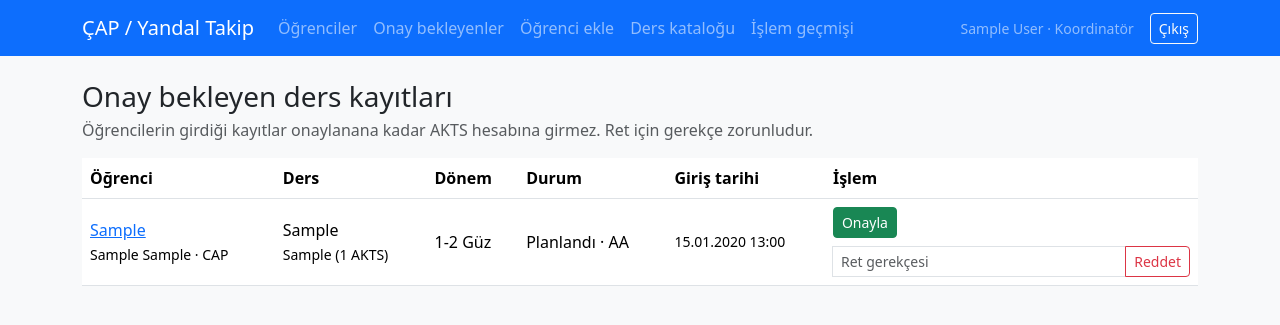
After one commit to Berkaytemur19/cap-yandal-takip, a Django app: page /onay-bekleyenler/ in a window 1280 px wide. The commit adds this page. Shown: the top 325 px of the page. Run offline with Django 5.2, Linux system fonts and the light colour scheme; a user stored in the database is signed in; tables that the repository leaves empty hold one stand-in row (values such as "Sample post").

Commit message:
Onay bekleyenler ekranı: koordinatör öğrenci girişlerini onaylar / gerekçeyle reddeder
Co-Authored-By: Claude Opus 5.5 <noreply@anthropic.com>

```diff
--- a/takip/templates/takip/ana_sayfa.html
+++ b/takip/templates/takip/ana_sayfa.html
@@ -14,6 +14,7 @@
   </div></div></div>
   <div class="col-6 col-lg-3"><div class="card"><div class="card-body">
     <div class="text-muted small">Onay bekleyen ders kaydı</div><div class="fs-3 fw-semibold">{{ sayilar.bekleyen }}</div>
+    {% if user.koordinator_mu %}<a class="stretched-link small" href="{% url 'onay_bekleyenler' %}">İncele</a>{% endif %}
   </div></div></div>
   <div class="col-6 col-lg-3"><div class="card"><div class="card-body">
     <div class="text-muted small">Katalogdaki aktif ders</div><div class="fs-3 fw-semibold">{{ sayilar.aktif_ders }}</div>
--- /dev/null
+++ b/takip/templates/takip/onay_bekleyenler.html
@@ -0,0 +1,38 @@
+{% extends 'base.html' %}
+{% block baslik %}Onay bekleyenler{% endblock %}
+{% block icerik %}
+<h1 class="h3 mb-1">Onay bekleyen ders kayıtları</h1>
+<p class="text-muted">Öğrencilerin girdiği kayıtlar onaylanana kadar AKTS hesabına girmez. Ret için gerekçe zorunludur.</p>
+
+<div class="table-responsive">
+<table class="table bg-white align-middle">
+  <thead><tr><th>Öğrenci</th><th>Ders</th><th>Dönem</th><th>Durum</th><th>Giriş tarihi</th><th>İşlem</th></tr></thead>
+  <tbody>
+  {% for d in denemeler %}
+    {% with o=d.liste_kalemi.ogrenci %}
+    <tr>
+      <td><a href="{% url 'ogrenci_detay' o.pk %}">{{ o.ogrenci_no }}</a><br><span class="small">{{ o.ad_soyad }} · {{ o.program_turu }}</span></td>
+      <td>{{ d.liste_kalemi.ders.kod }}<br><span class="small">{{ d.liste_kalemi.ders.ad }} ({{ d.liste_kalemi.ders.akts }} AKTS)</span></td>
+      <td>{{ d.donem }}</td>
+      <td>{{ d.get_durum_display }}{% if d.harf_notu %} · {{ d.harf_notu }}{% endif %}</td>
+      <td class="small">{{ d.olusturulma|date:"d.m.Y H:i" }}</td>
+      <td style="min-width: 18rem">
+        <form method="post" action="{% url 'deneme_onayla' d.pk %}" class="mb-2">
+          {% csrf_token %}
+          <button class="btn btn-sm btn-success">Onayla</button>
+        </form>
+        <form method="post" action="{% url 'deneme_reddet' d.pk %}" class="input-group input-group-sm">
+          {% csrf_token %}
+          <input class="form-control" name="gerekce" placeholder="Ret gerekçesi" required>
+          <button class="btn btn-outline-danger">Reddet</button>
+        </form>
+      </td>
+    </tr>
+    {% endwith %}
+  {% empty %}
+    <tr><td colspan="6" class="text-muted">Onay bekleyen kayıt yok.</td></tr>
+  {% endfor %}
+  </tbody>
+</table>
+</div>
+{% endblock %}
--- a/takip/urls.py
+++ b/takip/urls.py
@@ -11,5 +11,8 @@ urlpatterns = [
     path('dersler/', views.ders_katalogu, name='ders_katalogu'),
     path('dersler/<int:pk>/duzenle/', views.ders_duzenle, name='ders_duzenle'),
     path('dersler/<int:pk>/aktiflik/', views.ders_aktiflik, name='ders_aktiflik'),
+    path('onay-bekleyenler/', views.onay_bekleyenler, name='onay_bekleyenler'),
+    path('denemeler/<int:pk>/onayla/', views.deneme_onayla, name='deneme_onayla'),
+    path('denemeler/<int:pk>/reddet/', views.deneme_reddet, name='deneme_reddet'),
     path('islem-gecmisi/', views.islem_gecmisi, name='islem_gecmisi'),
 ]
--- a/takip/views.py
+++ b/takip/views.py
@@ -176,3 +176,44 @@ def islem_gecmisi(request):
     kayitlar = IslemKaydi.objects.select_related('kullanici')
     sayfa = Paginator(kayitlar, 50).get_page(request.GET.get('sayfa'))
     return render(request, 'takip/islem_gecmisi.html', {'sayfa': sayfa})
+
+
+# ---------------------------------------------------------------------------
+# Onay bekleyen ders kayıtları (koordinatör)
+# ---------------------------------------------------------------------------
+
+@rol_gerekli(KOORD)
+def onay_bekleyenler(request):
+    """Öğrencilerin girdiği, onay bekleyen ders denemeleri. En eski kayıt en üstte."""
+    denemeler = (
+        DersDenemesi.objects.filter(onay_durumu=OnayDurumu.BEKLIYOR)
+        .select_related('liste_kalemi__ogrenci', 'liste_kalemi__ders', 'donem', 'giren')
+        .order_by('olusturulma')
+    )
+    return render(request, 'takip/onay_bekleyenler.html', {'denemeler': denemeler})
+
+
+@require_POST
+@rol_gerekli(KOORD)
+def deneme_onayla(request, pk):
+    deneme = get_object_or_404(DersDenemesi, pk=pk)
+    try:
+        services.deneme_onayla(request.user, deneme)
+    except services.IslemHatasi as hata:
+        messages.error(request, str(hata))
+    else:
+        messages.success(request, f'{deneme.liste_kalemi} ({deneme.donem}) onaylandı.')
+    return redirect('onay_bekleyenler')
+
+
+@require_POST
+@rol_gerekli(KOORD)
+def deneme_reddet(request, pk):
+    deneme = get_object_or_404(DersDenemesi, pk=pk)
+    try:
+        services.deneme_reddet(request.user, deneme, request.POST.get('gerekce', '').strip())
+    except services.IslemHatasi as hata:
+        messages.error(request, str(hata))
+    else:
+        messages.success(request, f'{deneme.liste_kalemi} ({deneme.donem}) reddedildi.')
+    return redirect('onay_bekleyenler')
--- a/templates/base.html
+++ b/templates/base.html
@@ -19,6 +19,7 @@
       <ul class="navbar-nav me-auto">
         {% if user.koordinator_mu %}
           <li class="nav-item"><a class="nav-link" href="{% url 'ogrenci_listesi' %}">Öğrenciler</a></li>
+          <li class="nav-item"><a class="nav-link" href="{% url 'onay_bekleyenler' %}">Onay bekleyenler</a></li>
           <li class="nav-item"><a class="nav-link" href="{% url 'ogrenci_ekle' %}">Öğrenci ekle</a></li>
           <li class="nav-item"><a class="nav-link" href="{% url 'ders_katalogu' %}">Ders kataloğu</a></li>
           <li class="nav-item"><a class="nav-link" href="{% url 'islem_gecmisi' %}">İşlem geçmişi</a></li>
```
Also changed, not shown: takip/tests/test_onay.py (added, +74 -0 lines), takip/tests/test_yetki.py (+1 -0 lines).
